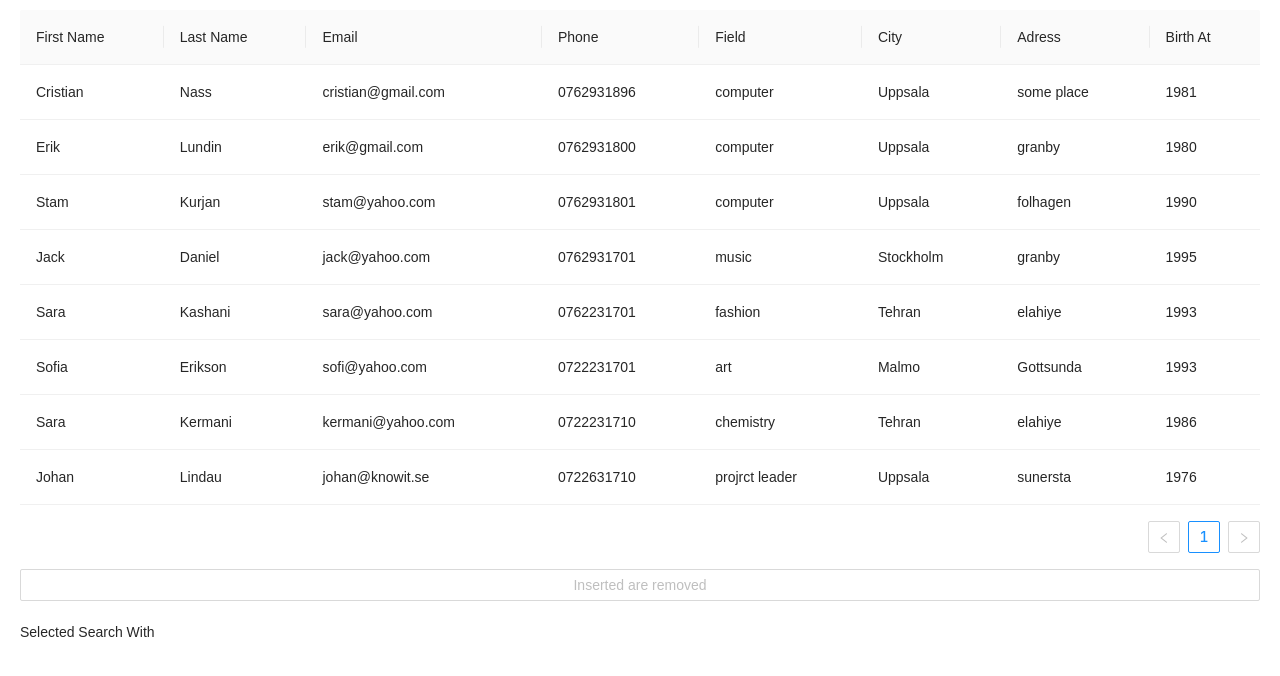
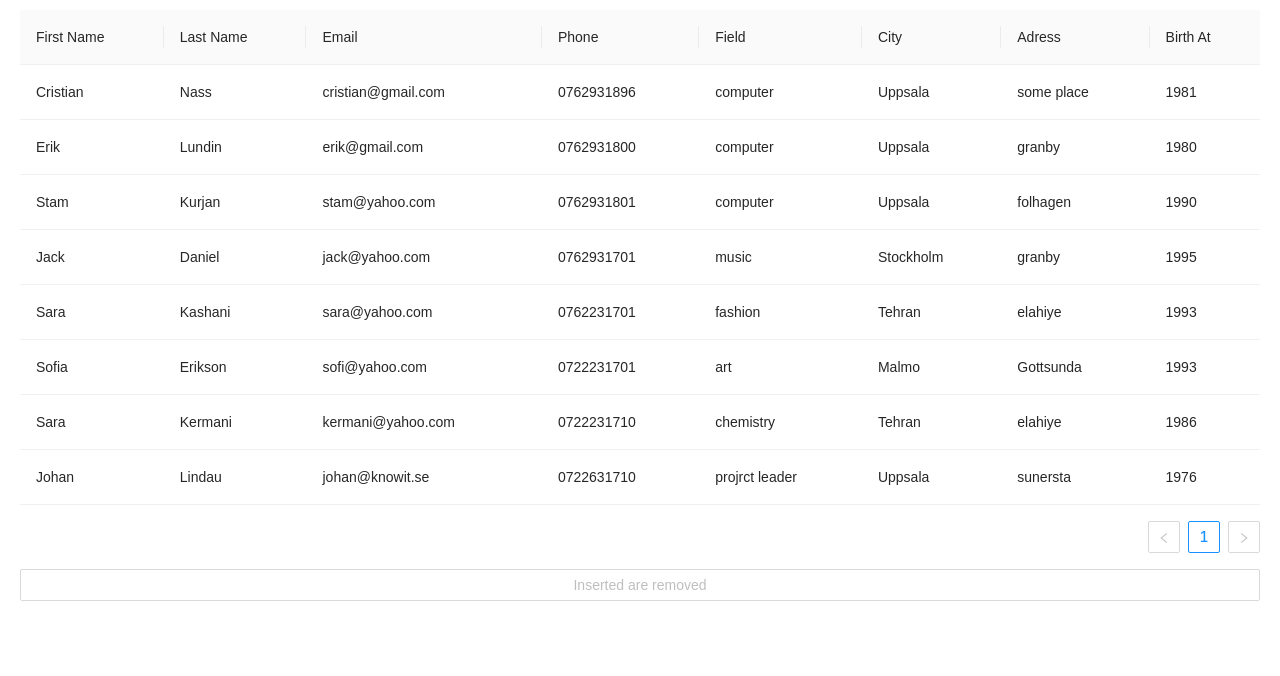
Before and after one commit to Cristian-Nass/personal-practice-react, a React (Create React App) app: page / in a window 1280 px wide. Shown: the top 676 px of the page. Built offline with nearby package versions, Linux system fonts and the light colour scheme.

Commit message:
Add condition for SelectedSearchItem Component

```diff
--- a/src/components/customsearch/CustomSearch.tsx
+++ b/src/components/customsearch/CustomSearch.tsx
@@ -70,7 +70,9 @@ const CustomSearch = () => {
           </Select.Option>
         ))}
       </Select>
-      <SelectedSearchItem selectedItems={selectedItems} />
+      {selectedItems.length > 1 && (
+        <SelectedSearchItem selectedItems={selectedItems} />
+      )}
     </>
   );
 };
```
